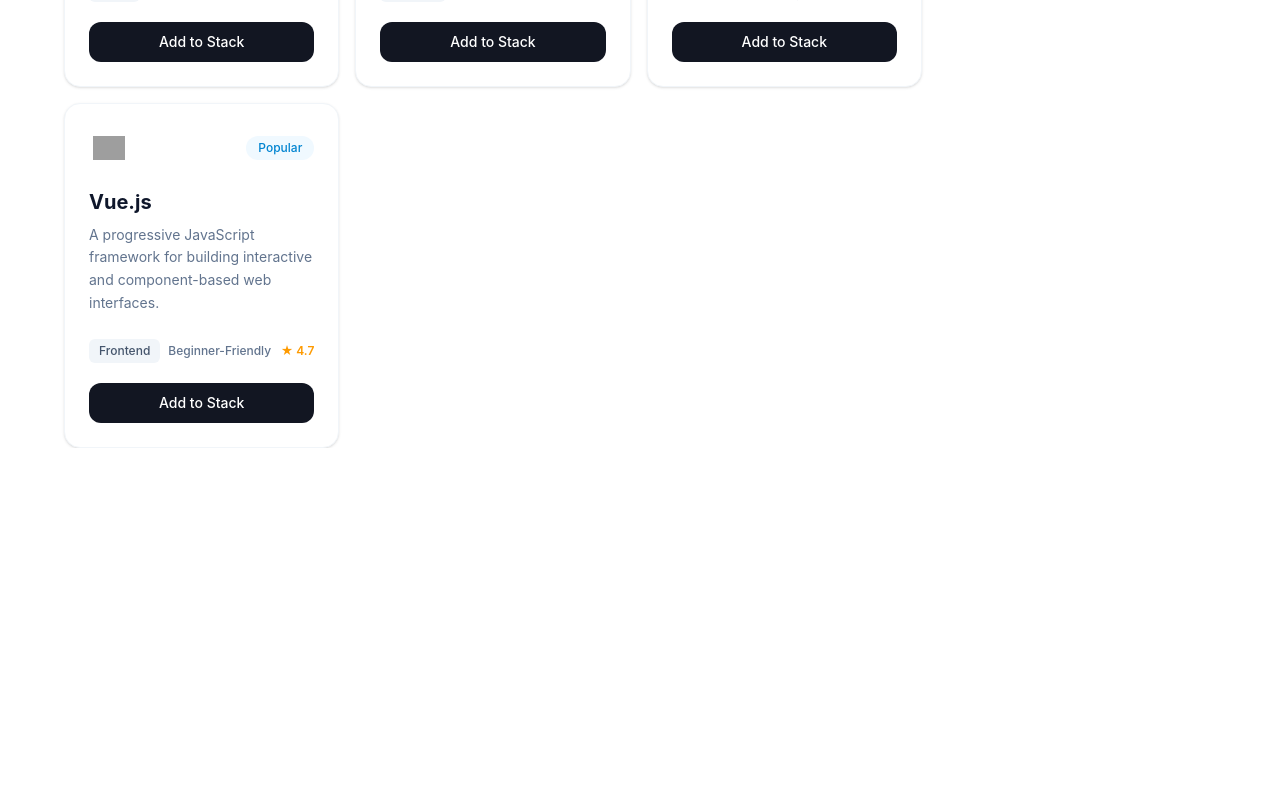
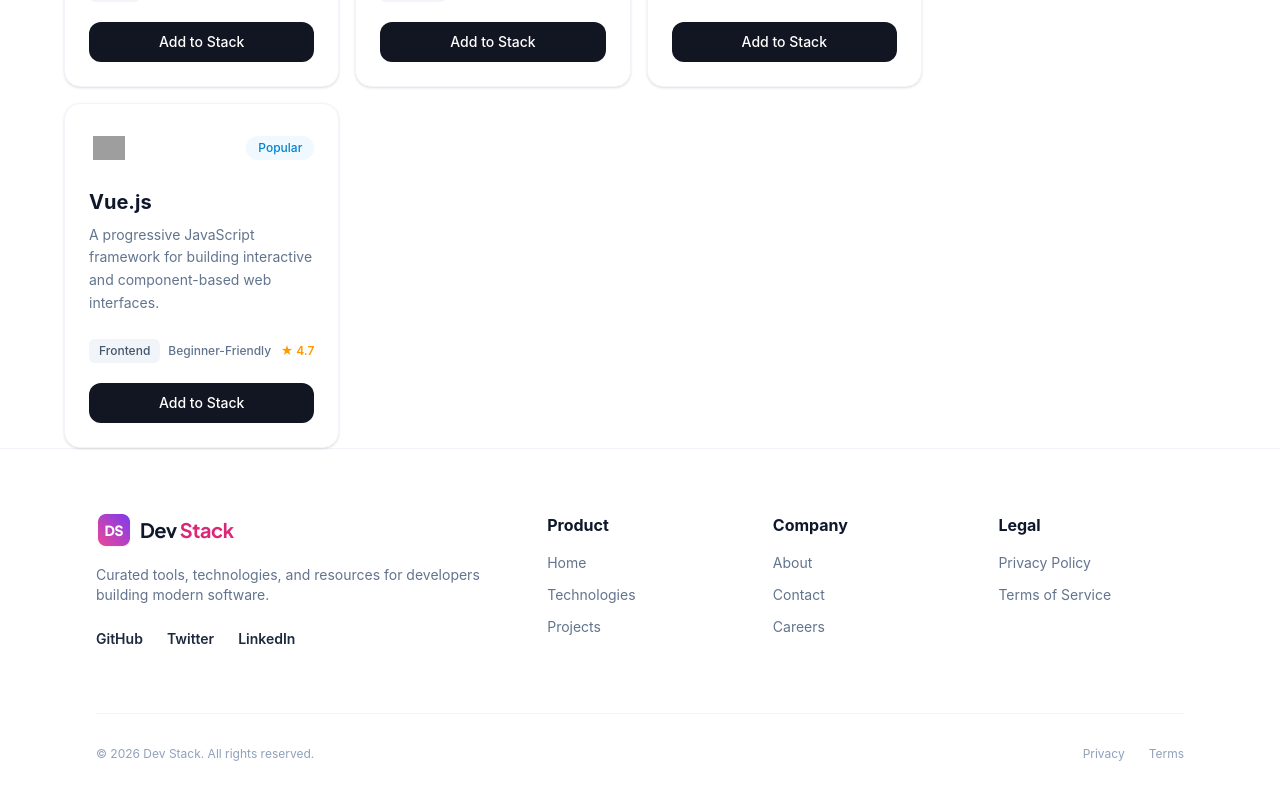
Before and after one commit to Md-Baayejid/Assignment-V, a React (Vite) app: page / in a window 1280 px wide. Shown: the part 2497-3297 px from the top of the page. Before the commit the page ends 2945 px from the top, so only its background shows below. Built offline with nearby package versions, Linux system fonts and the light colour scheme; grey boxes are pictures that could not be loaded.

Commit message:
Added Fotter section

```diff
--- a/src/App.tsx
+++ b/src/App.tsx
@@ -6,6 +6,7 @@
 import type { Technology } from './Components/Types/technology'
 import Technologies from './Components/Technologies/Technologies'
 import { Bounce, ToastContainer } from 'react-toastify'
+import Footer from './Components/Footer'
 
 const TechnologyFetch = async (): Promise<Technology[]> => {
   const response = await fetch('/data.json')
@@ -24,6 +25,7 @@
       <Suspense fallback={<div>Loading...</div>}>
         <Technologies technologiesPromise={technologiesPromise} />
       </Suspense>
+      <Footer></Footer>
       <ToastContainer
         position="top-center"
         autoClose={5000}
--- /dev/null
+++ b/src/Components/Footer.tsx
@@ -0,0 +1,88 @@
+import Logo from '../assets/logo-text.png'
+
+const Footer = () => {
+    return (
+        <div>
+            <footer className="bg-white border-t border-slate-100 pt-16 pb-12 px-6 md:px-16 lg:px-24">
+            <div className="max-w-7xl mx-auto">
+
+                <div className="grid grid-cols-1 md:grid-cols-2 lg:grid-cols-5 gap-10 pb-16">
+
+
+                    <div className="lg:col-span-2 flex flex-col items-start">
+
+                        <div className="flex items-center gap-2 mb-4">
+                            <img
+                                src={Logo}
+                                className=" object-contain"
+                            />
+
+                        </div>
+
+
+                        <p className="text-slate-500 text-sm max-w-sm mb-6 ">
+                            Curated tools, technologies, and resources for developers building modern software.
+                        </p>
+
+
+                        <div className="flex items-center gap-6 text-sm font-semibold text-slate-800">
+                            <a href="https://github.com/Md-Baayejid"  className="hover:text-pink-600 transition-colors">
+                                GitHub
+                            </a>
+                            <a href="https://twitter.com"  className="hover:text-pink-600 transition-colors">
+                                Twitter
+                            </a>
+                            <a href="https://linkedin.com"  className="hover:text-pink-600 transition-colors">
+                                LinkedIn
+                            </a>
+                        </div>
+                    </div>
+
+
+                    <div className="flex flex-col space-y-4">
+                        <h4 className="text-[16px] font-bold  text-slate-900">Product</h4>
+                        <ul className="flex flex-col space-y-3 text-sm text-slate-500">
+                            <li><a  className="hover:text-slate-900 transition-colors">Home</a></li>
+                            <li><a  className="hover:text-slate-900 transition-colors">Technologies</a></li>
+                            <li><a  className="hover:text-slate-900 transition-colors">Projects</a></li>
+                        </ul>
+                    </div>
+
+
+                    <div className="flex flex-col space-y-4">
+                        <h4 className="text-[16px] font-bold  text-slate-900">Company</h4>
+                        <ul className="flex flex-col space-y-3 text-sm text-slate-500">
+                            <li><a  className="hover:text-slate-900 transition-colors">About</a></li>
+                            <li><a  className="hover:text-slate-900 transition-colors">Contact</a></li>
+                            <li><a  className="hover:text-slate-900 transition-colors">Careers</a></li>
+                        </ul>
+                    </div>
+
+
+                    <div className="flex flex-col space-y-4">
+                        <h4 className="text-[16px] font-bold  text-slate-900">Legal</h4>
+                        <ul className="flex flex-col space-y-3 text-sm text-slate-500">
+                            <li><a  className="hover:text-slate-900 transition-colors">Privacy Policy</a></li>
+                            <li><a  className="hover:text-slate-900 transition-colors">Terms of Service</a></li>
+                        </ul>
+                    </div>
+
+                </div>
+
+
+                <div className="border-t border-slate-100 pt-8 flex flex-col sm:flex-row items-center justify-between gap-4 text-xs text-slate-400">
+                    <p>© 2026 Dev Stack. All rights reserved.</p>
+
+                    <div className="flex items-center gap-6">
+                        <a href="#privacy" className="hover:text-slate-600 transition-colors">Privacy</a>
+                        <a href="#terms" className="hover:text-slate-600 transition-colors">Terms</a>
+                    </div>
+                </div>
+
+            </div>
+        </footer>
+        </div>
+    );
+};
+
+export default Footer;
--- a/src/Components/Technologies/Technologies.tsx
+++ b/src/Components/Technologies/Technologies.tsx
@@ -23,7 +23,7 @@
 
             <div className="grid grid-cols-1 lg:grid-cols-4 gap-6 mt-10">
 
-                {/* Technology Cards */}
+
                 <div className="justify-items-center col-span-1 lg:col-span-3 grid grid-cols-1 sm:grid-cols-2 xl:grid-cols-3 gap-4">
 
                     {technologies.map((technology) => {
@@ -39,8 +39,8 @@
 
                 </div>
 
-                {/* Selected Technologies */}
-                <div className="col-span-1">
+
+                <div className="justify-items-center col-span-1">
                     <AddedCard
                         selectCard={selectCard}
                         setSelectCard={setSelectCard}
```
